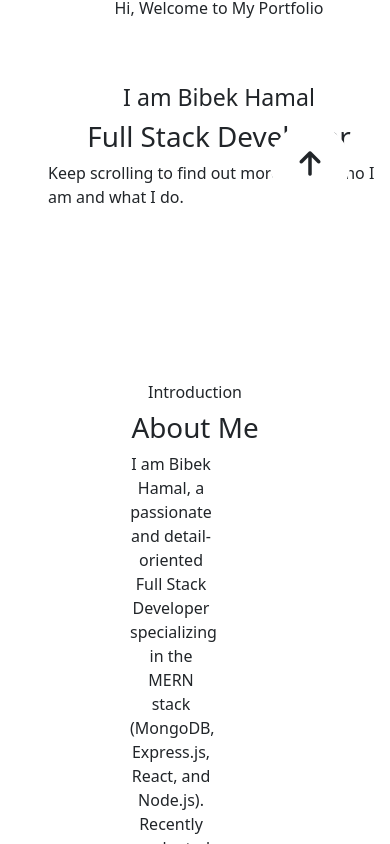
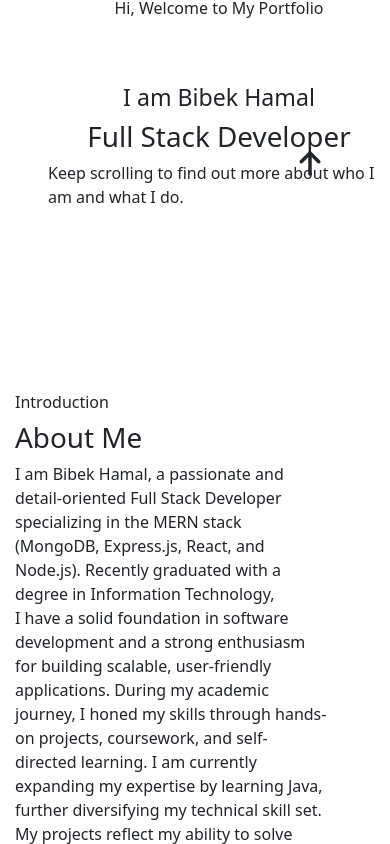
Before and after one commit to Bibek545/Portfolio, a React (Vite) app: page / in a window 390 px wide. Shown: the part 600-1444 px from the top of the page. Built offline with nearby package versions, Linux system fonts and the light colour scheme.

Commit message:
added component and fix some issue on layout

```diff
--- a/src/App.css
+++ b/src/App.css
@@ -47,9 +47,20 @@ html {
 
 /* introduction */
 .introduction {
-    margin:  100px 30px 100px;
-    padding: 10px 100px 30px 100px;
+    margin:  100px 30px;
+    padding: 10px 100px 30px;
     text-align: center;
+    max-width: 1000px;
+    margin-left: auto;
+    margin-right: auto;
+    word-wrap: break-word;
+}
+
+@media (max-width: 768px) {
+  .introduction {
+    padding: 20px 15px; /* Reduce padding for mobile */
+    text-align: left;   /* Optional: center doesn't always look good on small screens */
+  }
 }
 /* contact */
 /* .contact p {
@@ -101,3 +112,22 @@ footer {
     text-align: center;
 
 }
+
+/* styles.css or styles.module.css */
+
+.project-card {
+  width: 100%;
+  padding: 20px;
+}
+
+@media (min-width: 768px) {
+  .project-card {
+    width: 50%;
+  }
+}
+
+@media (min-width: 992px) {
+  .project-card {
+    width: 33.33%;
+  }
+}
--- a/src/App.jsx
+++ b/src/App.jsx
@@ -1,5 +1,5 @@
 import './App.css'
-import { icons } from './Components/icons';
+
 import 'bootstrap/dist/css/bootstrap.css';
 import NavBar from './Components/NavBar';
 import Home from './Components/Home';
--- /dev/null
+++ b/src/Components/Card.jsx
@@ -0,0 +1,33 @@
+import React from 'react'
+// import { icons } from './Icons'
+
+const Card = ({image, title, description, url}) => {
+  return (
+    <div>
+                   <div className="col">
+                     <div className="card h-100 ">
+                       <img
+                         src={image}
+                         className="card-img-top"
+                         alt="React Digital Clock"
+                       />
+                       <div className="card-body">
+                         <h5 className="card-title">{title}</h5>
+                         <p className="card-text">
+                        {description}
+                         </p>
+                         <a
+                           href={url}
+                           className="btn btn-primary"
+                         >
+                           View Live App
+                         </a>
+                       </div>
+                     </div>
+                   </div>
+
+    </div>
+  )
+}
+
+export default Card
--- a/src/Components/Footer.jsx
+++ b/src/Components/Footer.jsx
@@ -7,7 +7,7 @@ const Footer = () => {
         <div className="arrow-up">
           <button
             type="button"
-            className="btn btn-floating btn-lg rounded-pill bg-white me-auto "
+            className="btn btn-floating btn-lg rounded-pill  me-auto "
             id="btn-back-to-top"
           >
             <a className="nav-link" href="#home">
--- a/src/Components/Home.jsx
+++ b/src/Components/Home.jsx
@@ -1,5 +1,4 @@
 import React from 'react'
-// import { icons }  from './Icons';
 import { icons }  from './Icons';
 
 
--- a/src/Components/Intro.jsx
+++ b/src/Components/Intro.jsx
@@ -4,7 +4,7 @@ const Intro = () => {
   return (
     <div>
             <section id="into">
-              <div className="introduction flex-row align-items-center ">
+              <div className="introduction flex-column align-items-center ">
                 <h6>Introduction</h6>
                 <h1>About Me</h1>
                 <p className="pe-5">
--- a/src/Components/Projects.jsx
+++ b/src/Components/Projects.jsx
@@ -1,6 +1,7 @@
 import React from 'react'
 import { icons }  from './Icons'
 import Title from './Title'
+import Card from './Card'
 
 const Projects = () => {
   return (
@@ -13,7 +14,7 @@ const Projects = () => {
           <div className="row row-cols-1 row-cols-md-3 g-4 mt-4">
             {/* Project 1 */}
             <div className="col">
-              <div className="card h-100">
+              <div className="card h-100 ">
                 <img
                   src={icons.myDC}
                   className="card-img-top"
@@ -27,7 +28,7 @@ const Projects = () => {
                   </p>
                   <a
                     href="https://digital-clock-react-rho.vercel.app/"
-                    className="btn btn-primary"
+                    className="btn btn-primary" target='_blank'
                   >
                     View Live App
                   </a>
@@ -35,6 +36,12 @@ const Projects = () => {
               </div>
             </div>
 
+             <Card
+             image = {icons.bibek}
+             title = "My Picture"
+             description= "Hey, this is me"
+             url= ""
+             />
             {/* Project 2 */}
             <div className="col">
               <div className="card h-100">
@@ -50,7 +57,7 @@ const Projects = () => {
                   </p>
                   <a
                     href="https://ntdl-k7lndwr9d-bibeks-projects-f59c395a.vercel.app/"
-                    className="btn btn-primary"
+                    className="btn btn-primary" target='_blank'
                   >
                     View Live App
                   </a>
@@ -74,7 +81,7 @@ const Projects = () => {
                   </p>
                   <a
                     href="https://react-calculator-gamma-flame.vercel.app/"
-                    className="btn btn-primary"
+                    className="btn btn-primary" target='_blank'
                   >
                     View Live App
                   </a>
@@ -97,7 +104,7 @@ const Projects = () => {
                   </p>
                   <a
                     href="https://color-picker-react-three.vercel.app/"
-                    className="btn btn-primary"
+                    className="btn btn-primary" target='_blank'
                   >
                     View Live App
                   </a>
@@ -120,7 +127,7 @@ const Projects = () => {
                   </p>
                   <a
                     href="https://movie-world-lake.vercel.app/"
-                    className="btn btn-primary"
+                    className="btn btn-primary" target='_blank'
                   >
                     View Live App
                   </a>
@@ -139,7 +146,7 @@ const Projects = () => {
                   </p>
                   <a
                     href="https://bibek545.github.io/quiz-app/"
-                    className="btn btn-primary"
+                    className="btn btn-primary" target='_blank'
                   >
                     View Live App
                   </a>
```
